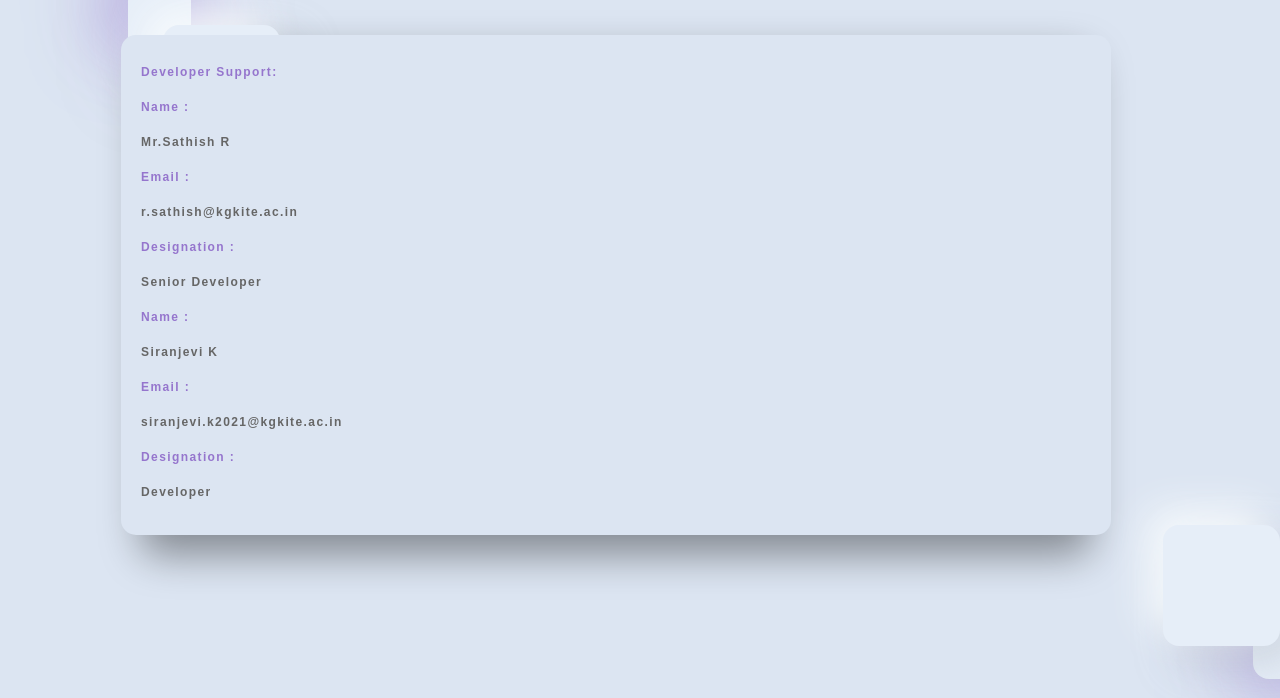
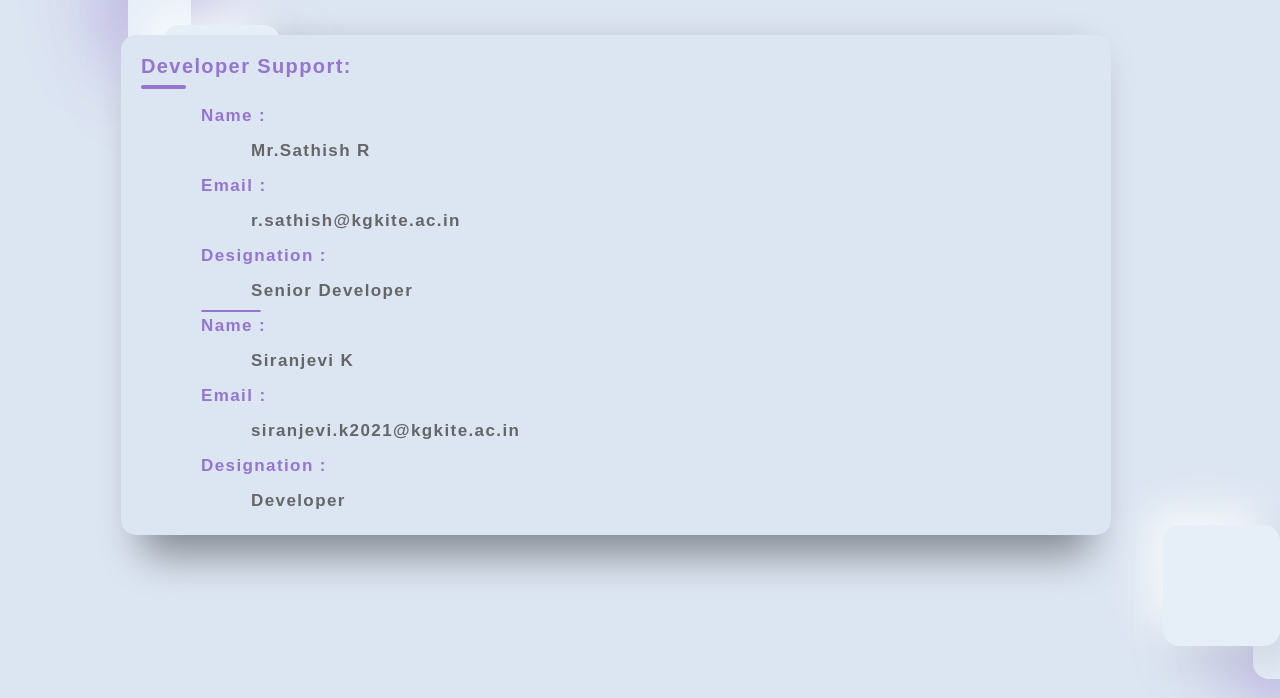
Before and after one commit to gsbmk007/feedback_webdev, a plain HTML site: page report.html in a window 1280 px wide. Shown: the part 128-826 px from the top of the page. Drawn offline with Linux system fonts and the light colour scheme.

Commit message:
updates on txt

```diff
--- a/report.css
+++ b/report.css
@@ -412,7 +412,38 @@
     }
     .words{
       position: relative;
-      font-size: 200;
+      font-size: 17px;
+      margin-left: 80px;
+      line-height: 35px;
+      word-break: normal;
+    }
+    .word{
+      position: relative;
+      font-size: 20px;
       margin: 20px;
-      line-height: 35px;
+      font-weight: 900;
     }
+    .purp-l{
+      position: absolute;
+      width: 45px;
+      height: 1px;
+      border: 2px solid #9575CD;
+      transform: rotate(0deg);
+      border-radius: 10px;
+      margin-top: 50px;
+    }
+    .purp-l1{
+      position: absolute;
+      width: 60px;
+      height: 0px;
+      border: 1px solid #9575CD;
+      transform: rotate(0deg);
+      border-radius: 10px;
+      margin-top: 275px;
+      margin-left: 80px;
+    }
+    .subword{
+      position: relative;
+      font-size: 17px;
+      margin-left: 50px;
+      }
--- a/report.html
+++ b/report.html
@@ -35,18 +35,19 @@
             </div>
           </div>
           <div class="screen-body">
-          <div class="purp-l"></div>
+          <div class="purp-l word"></div>
+          <div class="purp-l1 word"></div>
             <div class="screen-body-item left">
             </div>
             <div class="screen-body-item">
+              <div class="word" style="color:#9575CD">Developer Support:</div>
               <div class="words">
-                <div style="color:#9575CD">Developer Support:</div>
-                <div style="color:#9575CD">Name :</div><div style="color:#666">Mr.Sathish R</div>
-                <div style="color:#9575CD">Email :</div> <div style="color:#666">r.sathish@kgkite.ac.in</div>
-                <div style="color:#9575CD">Designation :</div> <div style="color:#666">Senior Developer</div>
-                <div style="color:#9575CD">Name :</div> <div style="color:#666">Siranjevi K</div>
-                <div style="color:#9575CD">Email :</div> <div style="color:#666">siranjevi.k2021@kgkite.ac.in</div>
-                <div style="color:#9575CD">Designation :</div> <div style="color:#666">Developer</div>
+                <div style="color:#9575CD">Name :</div> <div class="subword" style="color:#666">Mr.Sathish R</div>
+                <div style="color:#9575CD">Email :</div> <div class="subword" style="color:#666">r.sathish@kgkite.ac.in</div>
+                <div style="color:#9575CD">Designation :</div> <div class="subword" style="color:#666">Senior Developer</div>
+                <div style="color:#9575CD">Name :</div> <div class="subword" style="color:#666">Siranjevi K</div>
+                <div style="color:#9575CD">Email :</div> <div class="subword" style="color:#666">siranjevi.k2021@kgkite.ac.in</div>
+                <div style="color:#9575CD">Designation :</div> <div class="subword" style="color:#666">Developer</div>
               </div>
       </div>
     </div>
```
